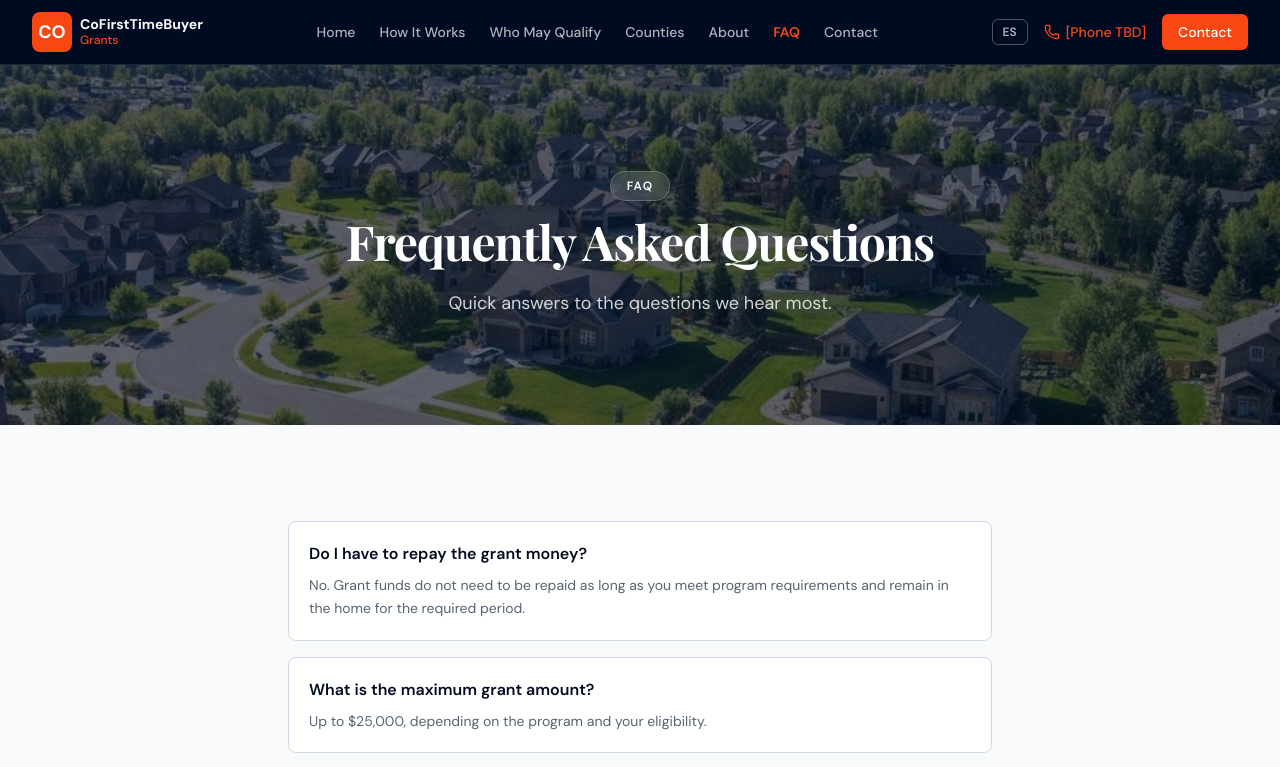
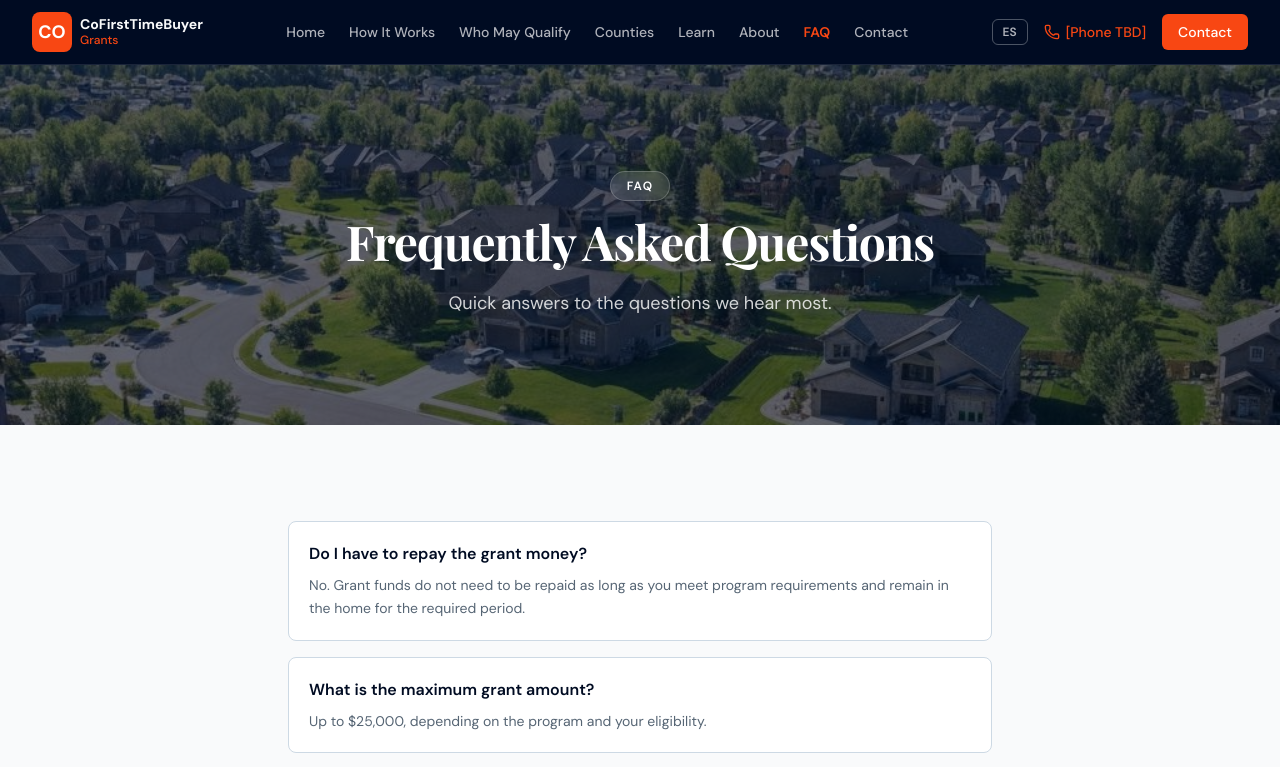
Before and after one commit to wrmoore444/CoFirstTimeBuyerGrants, a Next.js app: page /en/faq in a window 1280 px wide. Shown: the top 767 px of the page. Built offline with nearby package versions, Linux system fonts and the light colour scheme.

Commit message:
Add Learn to primary navigation (desktop and mobile)
Co-Authored-By: Claude Sonnet 4.6 <noreply@anthropic.com>

```diff
--- a/components/layout/site-header.tsx
+++ b/components/layout/site-header.tsx
@@ -13,6 +13,7 @@ const NAV_ITEMS = [
   { key: 'howItWorks' as const, href: '/how-it-works' },
   { key: 'whoMayQualify' as const, href: '/who-qualifies' },
   { key: 'counties' as const, href: '/counties' },
+  { key: 'learn' as const, href: '/learn' },
   { key: 'about' as const, href: '/about' },
   { key: 'faq' as const, href: '/faq' },
   { key: 'contact' as const, href: '/contact' },
--- a/lib/translations/en.ts
+++ b/lib/translations/en.ts
@@ -4,6 +4,7 @@ export const en = {
     howItWorks: 'How It Works',
     whoMayQualify: 'Who May Qualify',
     counties: 'Counties',
+    learn: 'Learn',
     about: 'About',
     faq: 'FAQ',
     contact: 'Contact',
--- a/lib/translations/es.ts
+++ b/lib/translations/es.ts
@@ -6,6 +6,7 @@ export const es: Dictionary = {
     howItWorks: 'C\u00f3mo Funciona',
     whoMayQualify: 'Qui\u00e9n Puede Calificar',
     counties: 'Condados',
+    learn: 'Aprende',
     about: 'Nosotros',
     faq: 'Preguntas',
     contact: 'Contacto',
```
